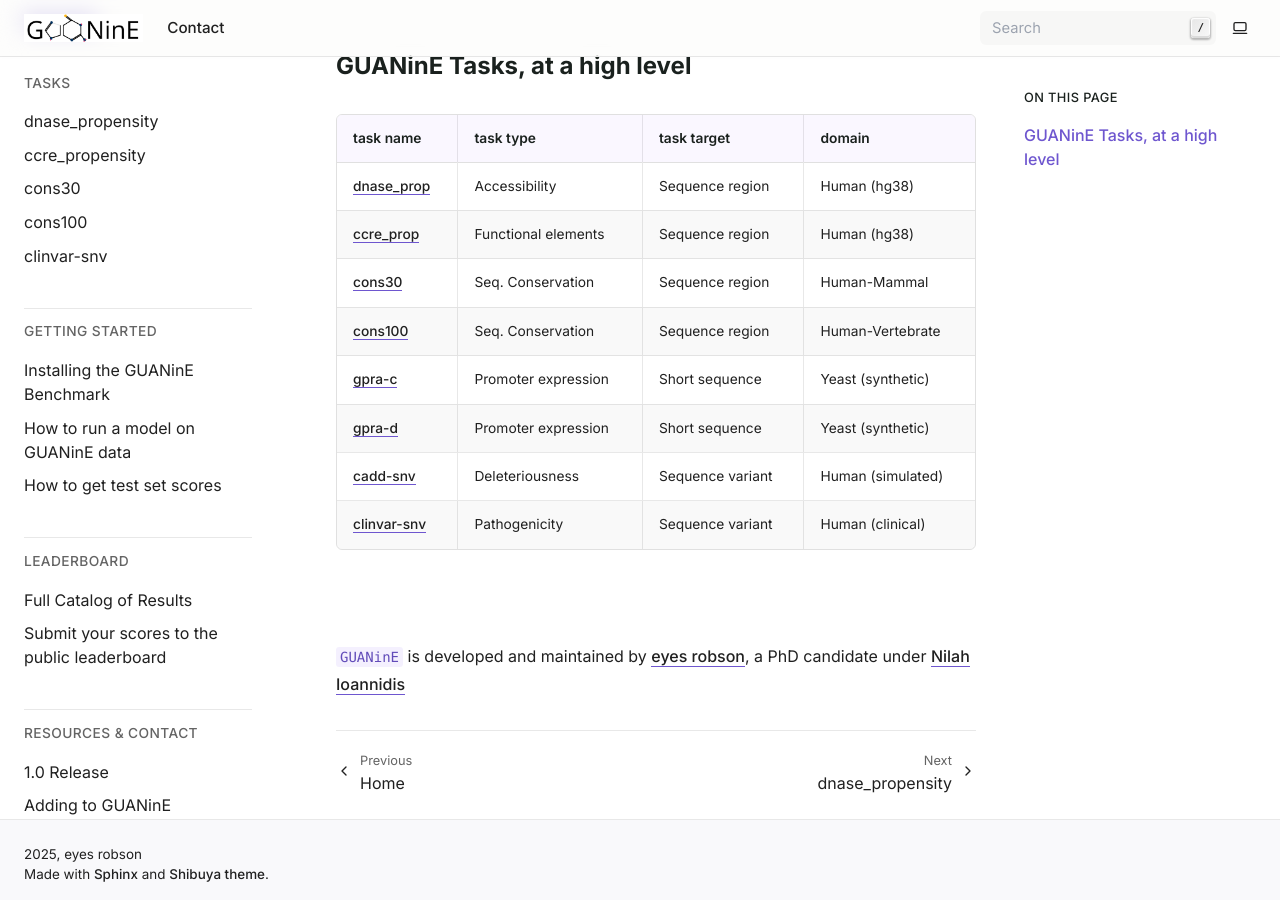
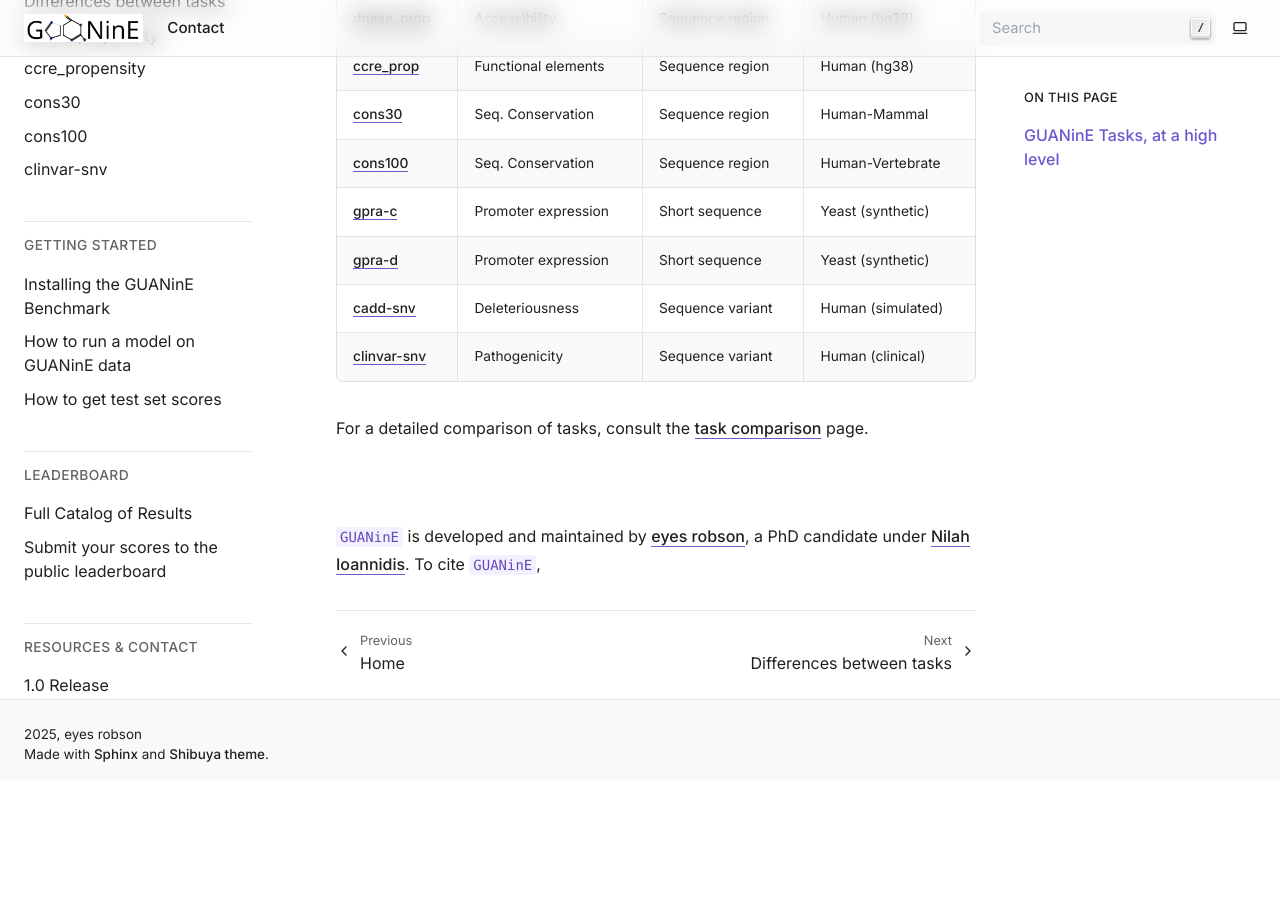
Before and after one commit to ni-lab/guanine, a Sphinx documentation site: the page built from docs/source/index.rst, in a window 1280 px wide and 900 px high, scrolled down 646 px. Built offline with Sphinx 7.4.7, drawn with Linux system fonts in a browser that asks for light colours; pages that are not in the unit, such as notebooks, are missing from menus; after the commit the page ends 1426 px from its top, so only the background shows below that.

Commit message:
init task comparison

```diff
--- a/docs/source/index.rst
+++ b/docs/source/index.rst
@@ -6,15 +6,12 @@
 
 ``G``\ enome ``U``\ nderstanding ``A``\ nd a\ ``N``\ notation ``in`` silico ``E``\ valuation, or ``GUANinE``, is a benchmark for sequence-to-function models in genomics, concentrating on human (and eukaryotic) reference genomes.
 
-|
 
 As a benchmark, ``GUANinE`` offers modelers a chance to evaluate and develop competitive models on controlled, high-quality data designed for generalizability. Unique to ``GUANinE`` is its unparalleled scale (~ 1M ``test`` set datapoints, not including the ``train`` or ``dev`` splits), which allows for deeper profiling of experimental models and more thorough statistical testing.
 
-|
 
 Check out the `getting started`_ page for tips on downloading and accessing the data, or inspect the `current leaderboard`_.
 
-|
 
 GUANinE Tasks, at a high level
 ------------------------------
@@ -39,10 +36,13 @@
 | `clinvar-snv`_| Pathogenicity       | Sequence variant  | Human (clinical)  |
 +---------------+---------------------+-------------------+-------------------+
 
+For a detailed comparison of tasks, consult the `task comparison`_ page.
+
 |
 
-``GUANinE`` is developed and maintained by `eyes robson`_, a PhD candidate under `Nilah Ioannidis`_
+``GUANinE`` is developed and maintained by `eyes robson`_, a PhD candidate under `Nilah Ioannidis`_. To cite ``GUANinE``,
 
+.. _`task comparison`: ./task_comparison.html
 .. _`dnase_prop`: ./tasks/dnase_propensity.html
 .. _`ccre_prop`: ./tasks/dnase_propensity.html
 .. _`cons30`: ./tasks/dnase_propensity.html
--- a/docs/source/toctree.rst
+++ b/docs/source/toctree.rst
@@ -42,4 +42,3 @@
 
     release-notes
     contributing
-    contact
```
Also changed, not shown: docs/source/task_comparison.rst (added, +39 -0 lines).
